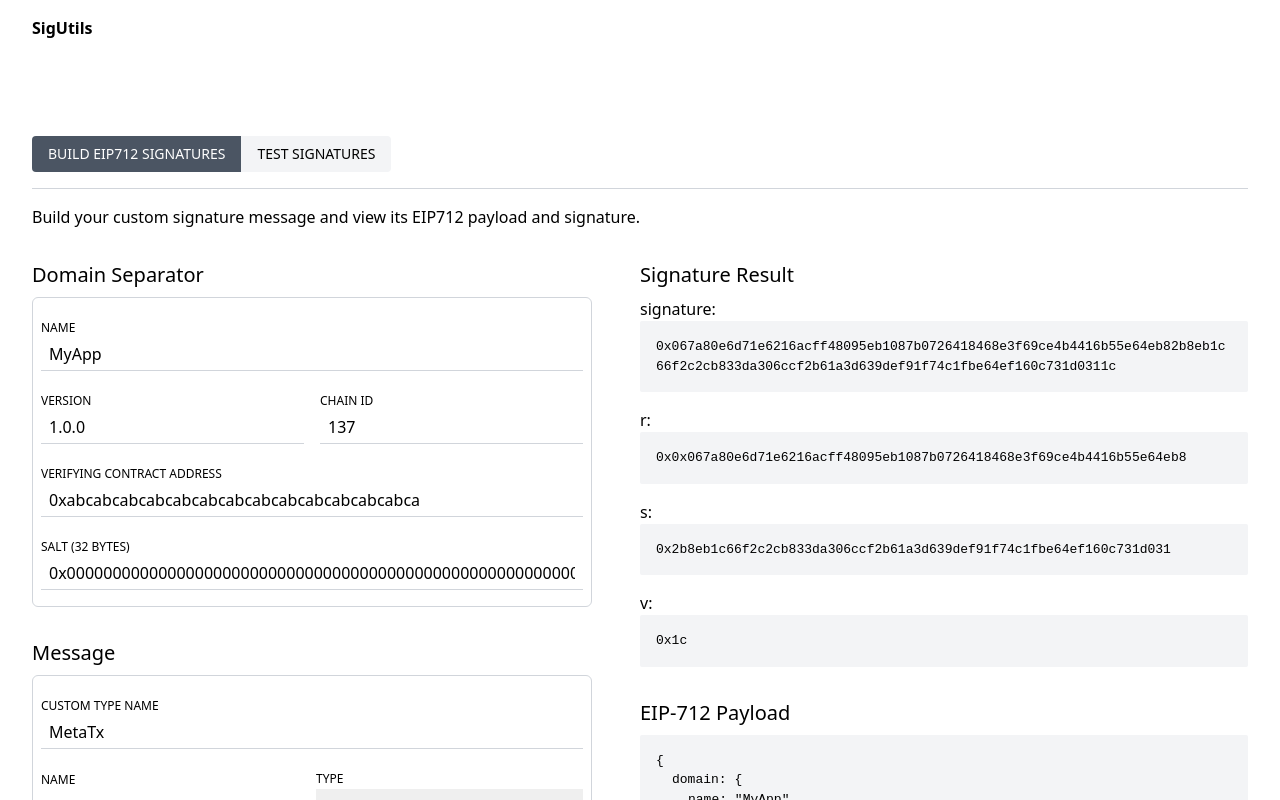
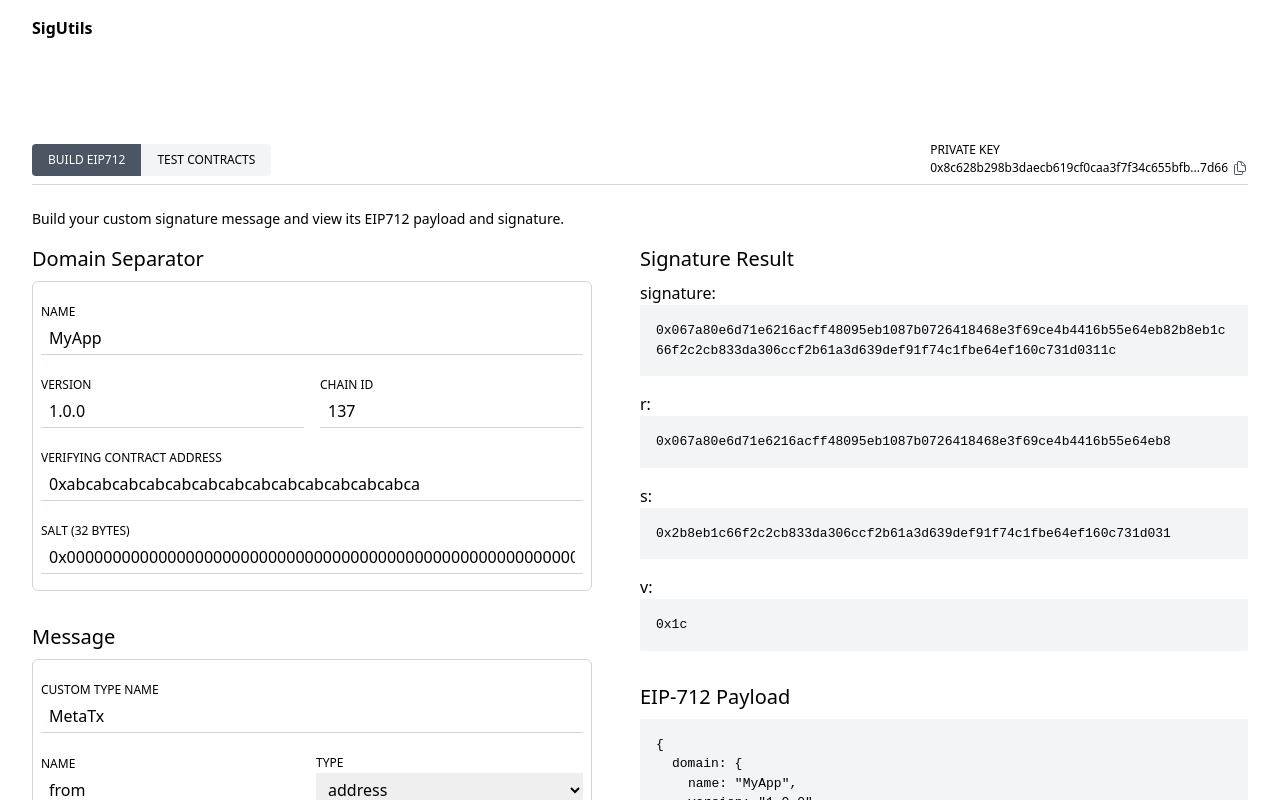
Before and after one commit to johnmosesman/signature-utils, a Next.js app: page / in a window 1280 px wide. Shown: the top 800 px of the page. Built offline with nearby package versions, Linux system fonts and the light colour scheme.

Commit message:
ABI form

```diff
--- a/components/contracts-tester/function-tester.tsx
+++ b/components/contracts-tester/function-tester.tsx
@@ -1,24 +1,76 @@
+import { Contract, ethers, providers, Wallet } from "ethers";
+import { Field, Formik } from "formik";
 import { useState } from "react";
 import { EIP712Payload } from "../../lib/eip712-utils";
-import { ABIItem } from "../../lib/hooks/use-abi";
+import { ABIInput, ABIItem } from "../../lib/hooks/use-abi";
 import { SignatureResult } from "../../lib/hooks/use-signature";
 
-const executeFunction = async (functionName: string) => {
-  console.log("functionName", functionName);
-  //
+const handleSubmit = async (
+  contractAddress: string,
+  item: ABIItem,
+  wallet: Wallet,
+  formData: FormData
+) => {
+  console.log("handleSubmit", item.name, formData);
+
+  const contract: Contract = new Contract(
+    contractAddress,
+    [item],
+    providers.getDefaultProvider()
+  );
+
+  console.log("boop", ...Object.values(formData));
+
+  const result = await contract.callStatic[item.name](
+    ...Object.values(formData)
+  );
+
+  console.log("result", result);
+};
+
+type FormData = {
+  [key: string]: string;
 };
 
 type Props = {
   payload?: EIP712Payload;
   signatureResult?: SignatureResult;
+  wallet?: Wallet;
+  contractAddress: string;
   item: ABIItem;
 };
+
 export default function FunctionTester({
   payload,
   signatureResult,
+  contractAddress,
+  wallet,
   item,
 }: Props) {
   const [isOpen, setIsOpen] = useState<boolean>(false);
+
+  const initialFormValues = item.inputs.reduce(
+    (obj: FormData, curr: ABIInput) => {
+      let defaultValue: string | number = "";
+
+      if (payload?.message[curr.name]) {
+        defaultValue = payload?.message[curr.name];
+      } else if (signatureResult?.v && curr.name.toLowerCase() === "v") {
+        defaultValue = signatureResult.v;
+      } else if (signatureResult?.r && curr.name.toLowerCase() === "r") {
+        defaultValue = signatureResult.r;
+      } else if (signatureResult?.s && curr.name.toLowerCase() === "s") {
+        defaultValue = signatureResult.s;
+      } else if (
+        signatureResult?.signature &&
+        curr.name.toLowerCase() === "signature"
+      ) {
+        defaultValue = signatureResult.signature;
+      }
+      return { ...obj, [curr.name]: defaultValue.toString() };
+    },
+    {} as FormData
+  );
 
   return (
     <div className="bg-gray-100 flex flex-col mb-4 px-4 py-2">
@@ -26,7 +78,9 @@ export default function FunctionTester({
         className="flex flex-row items-center justify-between cursor-pointer"
         onClick={() => setIsOpen(!isOpen)}
       >
-        <p className="mr-4">{item.name}</p>
+        <p className="mr-4" style={{ fontFamily: "monospace" }}>
+          {item.name}
+        </p>
 
         {isOpen && (
           <svg
@@ -35,7 +89,7 @@ export default function FunctionTester({
             viewBox="0 0 24 24"
             strokeWidth={1.5}
             stroke="currentColor"
-            className="w-6 h-6"
+            className="w-4 h-4"
           >
             <path
               strokeLinecap="round"
@@ -51,7 +105,7 @@ export default function FunctionTester({
             viewBox="0 0 24 24"
             strokeWidth={1.5}
             stroke="currentColor"
-            className="w-6 h-6"
+            className="w-4 h-4"
           >
             <path
               strokeLinecap="round"
@@ -62,47 +116,57 @@ export default function FunctionTester({
         )}
       </div>
 
-      {isOpen && (
+      {isOpen && wallet && (
         <div className="bg-gray-100 mt-4">
+          <Formik
+            initialValues={initialFormValues}
+            // validate={(values) => {
+            //   const errors = {};
+            //   if (!values.email) {
+            //     errors.email = "Required";
+            //   } else if (
+            //     !/^[A-Z0-9._%+-]+@[A-Z0-9.-]+\.[A-Z]{2,}$/i.test(values.email)
+            //   ) {
+            //     errors.email = "Invalid email address";
+            //   }
+            //   return errors;
+            // }}
+            onSubmit={(values, { setSubmitting }) => {
+              console.log("onsubmit", values);
+              handleSubmit(contractAddress, item, wallet, values);
+            }}
+          >
+            {({
+              // values,
+              // errors,
+              // touched,
+              // handleChange,
+              // handleBlur,
+              handleSubmit,
+              // isSubmitting,
+              /* and other goodies */
+            }) => (
+              <form onSubmit={handleSubmit}>
                 {item.inputs.map((input, i) => {
-            const fieldName = input.name;
-            let defaultValue;
-
-            if (payload?.message[fieldName]) {
-              defaultValue = payload?.message[fieldName];
-            } else if (signatureResult?.v && fieldName.toLowerCase() === "v") {
-              defaultValue = signatureResult.v;
-            } else if (signatureResult?.r && fieldName.toLowerCase() === "r") {
-              defaultValue = signatureResult.r;
-            } else if (signatureResult?.s && fieldName.toLowerCase() === "s") {
-              defaultValue = signatureResult.s;
-            } else if (
-              signatureResult?.signature &&
-              fieldName.toLowerCase() === "signature"
-            ) {
-              defaultValue = signatureResult.signature;
-            }
-
                   return (
                     <div key={i} className="mb-2">
                       <label className="mb-2">
                         {input.name} ({input.type})
                       </label>
-                <input
-                  name={input.name}
-                  type="text"
-                  defaultValue={defaultValue}
-                />
+                      <Field name={input.name} type="text" Required="true" />
                     </div>
                   );
                 })}
 
                 <button
-            onClick={() => executeFunction(item.name)}
-            className="rounded border border-gray-300 px-4 py-1 mt-4"
+                  type="submit"
+                  className="rounded border border-gray-300 px-4 py-1 mt-2 bg-white"
                 >
                   Static Call
                 </button>
+              </form>
+            )}
+          </Formik>
         </div>
       )}
     </div>
--- a/components/signature-debugger.tsx
+++ b/components/signature-debugger.tsx
@@ -4,30 +4,6 @@ import PayloadPreview from "./signature-debugger/payload-preview";
 import SignaturePreview from "./signature-debugger/signature-preview";
 import { EIP712Payload, Message } from "../lib/eip712-utils";
 import { SignatureResult } from "../lib/hooks/use-signature";
-
-const copyIcon = (
-  <svg
-    xmlns="http://www.w3.org/2000/svg"
-    fill="none"
-    viewBox="0 0 24 24"
-    strokeWidth={1.5}
-    stroke="currentColor"
-    className="fil-current h-6 w-6 stroke-current text-gray-600"
-  >
-    <path
-      strokeLinecap="round"
-      strokeLinejoin="round"
-      d="M15.75 17.25v3.375c0 .621-.504 1.125-1.125 1.125h-9.75a1.125 1.125 0 01-1.125-1.125V7.875c0-.621.504-1.125 1.125-1.125H6.75a9.06 9.06 0 011.5.124m7.5 10.376h3.375c.621 0 1.125-.504 1.125-1.125V11.25c0-4.46-3.243-8.161-7.5-8.876a9.06 9.06 0 00-1.5-.124H9.375c-.621 0-1.125.504-1.125 1.125v3.5m7.5 10.375H9.375a1.125 1.125 0 01-1.125-1.125v-9.25m12 6.625v-1.875a3.375 3.375 0 00-3.375-3.375h-1.5a1.125 1.125 0 01-1.125-1.125v-1.5a3.375 3.375 0 00-3.375-3.375H9.75"
-    />
-  </svg>
-);
-
-const copyText = (event: any, text: string | undefined) => {
-  event.preventDefault();
-  console.log("copyText", text);
-
-  navigator.clipboard.writeText(text || "");
-};
 
 type Props = {
   domain: EIP712Payload["domain"];
@@ -52,7 +28,7 @@ export default function SignatureDebugger({
 }: Props) {
   return (
     <>
-      <p className="mb-8">
+      <p className="mb-4 text-sm">
         Build your custom signature message and view its EIP712 payload and
         signature.
       </p>
--- a/lib/hooks/use-abi.ts
+++ b/lib/hooks/use-abi.ts
@@ -2,8 +2,10 @@ import { useEffect, useState } from "react";
 
 // TODO: Add more specific types especially for type fields (address, bytes, etc)
 
+export type ABIInput = { internalType: string; name: string; type: string };
+
 export type ABIItem = {
-  inputs: { internalType: string; name: string; type: string }[];
+  inputs: ABIInput[];
   name: string;
   outputs: { internalType: string; name: string; type: string }[];
   stateMutability: string;
@@ -19,7 +21,7 @@ const fetchABI = async (contractAddress: string): Promise<ABI | null> => {
     method: "GET",
   });
 
-  console.log("response", response);
+  // console.log("response", response);
 
   const abi: ABI | null = await response.json();
 
--- a/lib/hooks/use-signature.ts
+++ b/lib/hooks/use-signature.ts
@@ -33,7 +33,7 @@ const sign = async (data: EIP712Payload): Promise<SignatureResult> => {
 
     return {
       signature,
-      r: `0x${signature.slice(0, 66)}`,
+      r: `0x${signature.slice(2, 66)}`,
       s: `0x${signature.slice(66, 130)}`,
       v: `0x${signature.slice(signature.length - 2, signature.length)}`,
     };
@@ -57,10 +57,16 @@ const sign = async (data: EIP712Payload): Promise<SignatureResult> => {
   }
 };
 
-export const useSignature = (data: any): SignatureResult | undefined => {
+export const useSignature = (
+  data: EIP712Payload | undefined
+): SignatureResult | undefined => {
   const [signatureResult, setSignatureResult] = useState<SignatureResult>();
 
   useEffect(() => {
+    if (!data) {
+      return;
+    }
+
     sign(data).then((sr) => setSignatureResult(sr));
   }, [data]);
 
--- a/package.json
+++ b/package.json
@@ -10,6 +10,7 @@
   },
   "dependencies": {
     "ethers": "^5.7.1",
+    "formik": "^2.2.9",
     "next": "12.3.1",
     "react": "18.2.0",
     "react-dom": "18.2.0"
--- a/pages/index.tsx
+++ b/pages/index.tsx
@@ -1,5 +1,6 @@
+import { ethers, providers, Wallet } from "ethers";
 import type { NextPage } from "next";
-import { useState } from "react";
+import { useEffect, useState } from "react";
 import ContractTester from "../components/contract-tester";
 import SignatureDebugger from "../components/signature-debugger";
 import {
@@ -23,7 +24,7 @@ const copyIcon = (
     viewBox="0 0 24 24"
     strokeWidth={1.5}
     stroke="currentColor"
-    className="fil-current h-6 w-6 stroke-current text-gray-600"
+    className="fil-current stroke-current text-gray-600"
   >
     <path
       strokeLinecap="round"
@@ -53,31 +54,59 @@ const Home: NextPage = () => {
   const signatureResult = useSignature(data);
   console.log("signatureResult", signatureResult);
 
+  const [wallet, setWallet] = useState<Wallet>();
+
+  useEffect(() => {
+    setWallet(ethers.Wallet.createRandom());
+  }, []);
+
   return (
     <main className="relative mx-auto mt-12 min-h-screen bg-white px-4 pb-12 md:px-8 lg:mt-24 lg:max-w-7xl">
-      <div>
+      <div className="flex flex-col lg:flex-row lg:justify-between lg:items-center">
+        <div className="flex flex-row items-center mb-4 lg:mb-0">
           <button
             onClick={() => setPanel(PanelType.SignatureDebugger)}
-          className={`px-4 py-2 rounded-tl rounded-bl bg-gray-100 text-sm uppercase ${
+            className={`px-4 py-2 rounded-tl rounded-bl bg-gray-100 text-xs uppercase ${
               panel === PanelType.SignatureDebugger
                 ? "bg-gray-600 text-white"
                 : ""
             }`}
           >
-          Build EIP712 Signatures
+            Build EIP712
           </button>
 
           <button
             onClick={() => setPanel(PanelType.ContractTester)}
-          className={`px-4 py-2 rounded-tr rounded-br bg-gray-100 text-sm uppercase ${
+            className={`px-4 py-2 rounded-tr rounded-br bg-gray-100 text-xs uppercase ${
               panel === PanelType.ContractTester ? "bg-gray-600 text-white" : ""
             }`}
           >
-          Test Signatures
+            Test Contracts
           </button>
+        </div>
 
-        <div className="border-t border-gray-300 my-4"></div>
+        <div
+          className="flex flex-row mb-2 cursor-pointer"
+          onClick={(e) => copyText(e, wallet?.privateKey)}
+        >
+          <div>
+            <label>Private Key</label>
+
+            {wallet?.privateKey && (
+              <div className="flex flex-row items-center">
+                <p className="text-xs mr-1">{`${wallet.privateKey.slice(
+                  0,
+                  40
+                )}...${wallet.privateKey.slice(-4)}`}</p>
+
+                <div className="w-4 h-4">{copyIcon}</div>
               </div>
+            )}
+          </div>
+        </div>
+      </div>
+
+      <div className="border-t border-gray-300 mb-6"></div>
 
       {panel === PanelType.SignatureDebugger && (
         <SignatureDebugger
@@ -96,6 +125,7 @@ const Home: NextPage = () => {
         <ContractTester
           payload={data}
           signatureResult={signatureResult}
+          wallet={wallet}
           copyIcon={copyIcon}
           copyText={copyText}
         />
--- /dev/null
+++ b/worker/index.js
@@ -0,0 +1,5 @@
+// To disable all workbox logging during development, you can set self.__WB_DISABLE_DEV_LOGS to true
+// https://developers.google.com/web/tools/workbox/guides/configure-workbox#disable_logging
+
+// eslint-disable-next-line no-underscore-dangle,no-restricted-globals
+self.__WB_DISABLE_DEV_LOGS = true;
```
Also changed, not shown: components/contract-tester.tsx (+8 -4 lines), components/signature-debugger/payload-preview.tsx (+7 -3 lines), 2 other files (tests, documents, lock files or other folders). Lines whose indentation alone changed are shown as unchanged.
